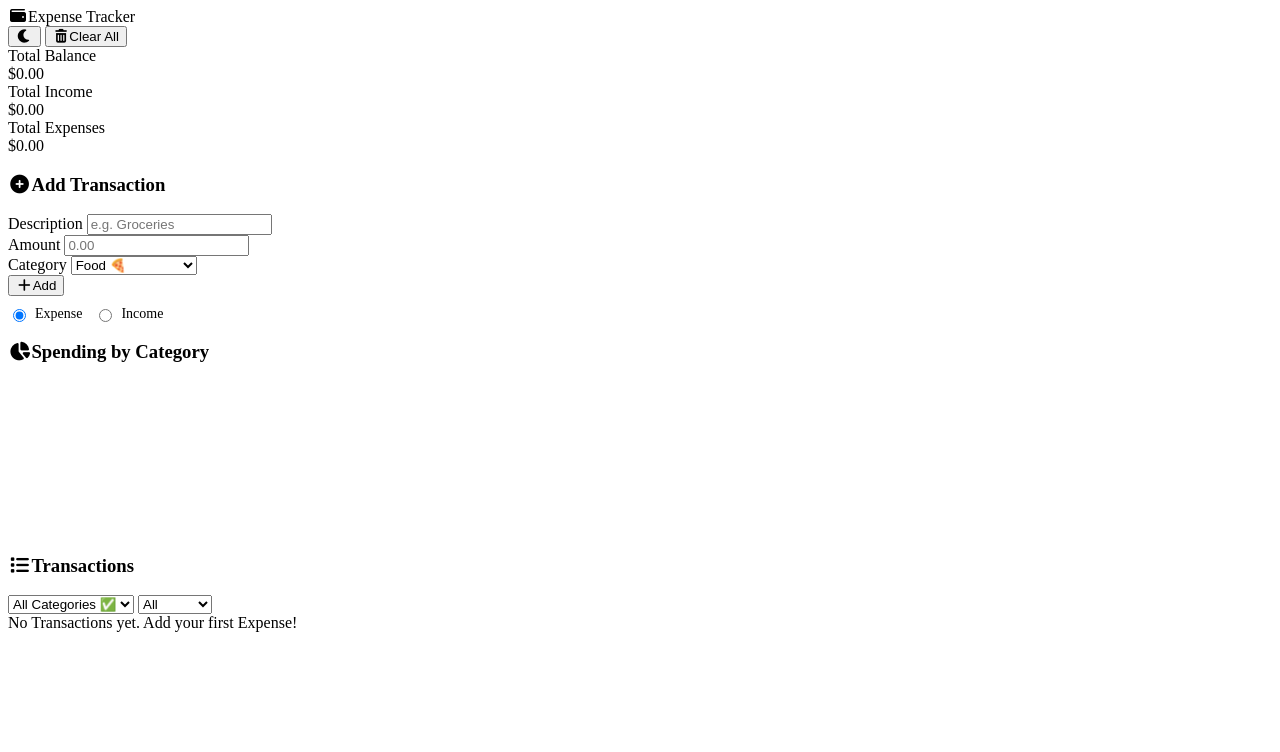
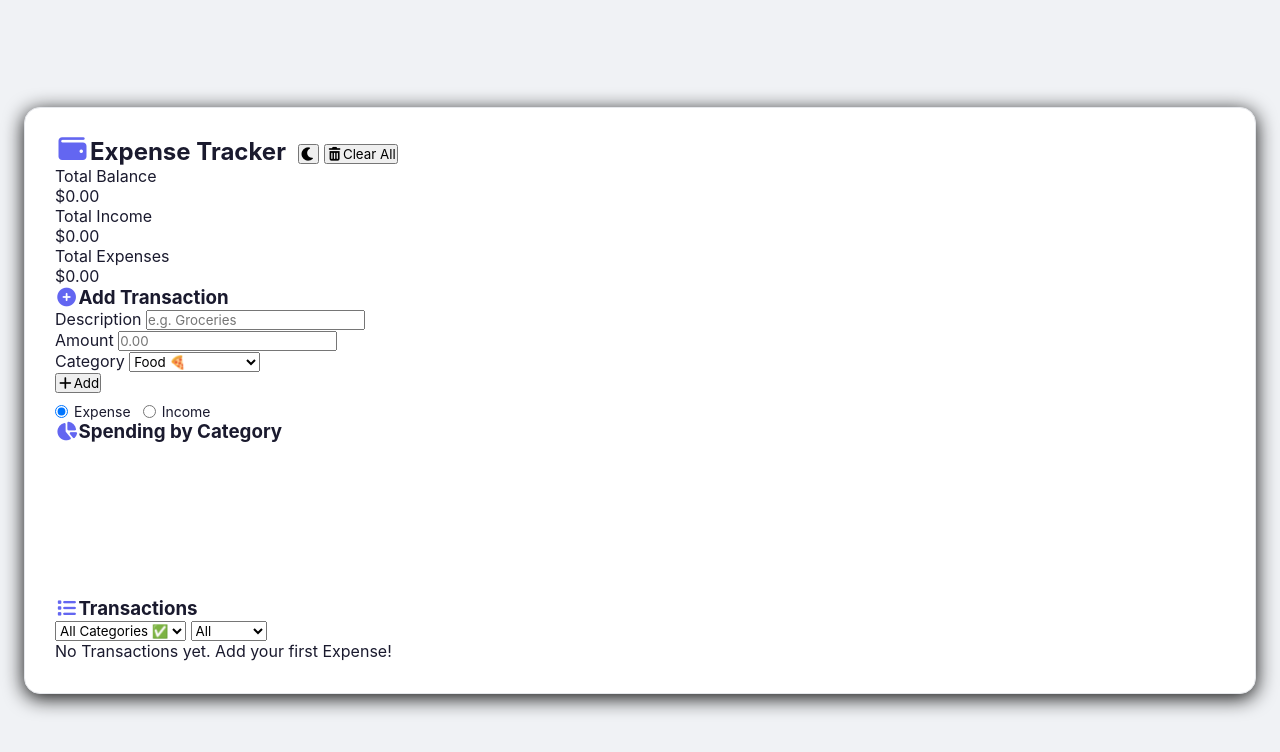
Before and after one commit to i-piy007/CodSoft_Task-3, a plain HTML site: page index.html in a window 1280 px wide. Drawn offline with nearby package versions, Linux system fonts and the light colour scheme.

Commit message:
working on css

```diff
--- a/index.html
+++ b/index.html
@@ -6,6 +6,7 @@
     <link rel="stylesheet" href="https://cdnjs.cloudflare.com/ajax/libs/font-awesome/7.3.0/css/all.min.css">
     <script src="https://cdnjs.cloudflare.com/ajax/libs/Chart.js/4.5.0/chart.min.js"></script>
     <title>Expense Tracker</title>
+    <link rel="stylesheet" href="style.css">
 </head>
 <body>
     <div class="app-container">
--- /dev/null
+++ b/style.css
@@ -0,0 +1,62 @@
+*{
+    margin: 0;
+    padding: 0;
+    box-sizing: border-box;
+    font-family:'Inter',-apple-system, BlinkMacSystemFont, 'Segoe UI', Roboto, sans-serif;
+}
+:root{
+    --bg: #f0f2f5;
+    --surface: #ffffff;
+    --text: #1a1a2e;
+    --text-secondary: #6b7280;
+    --border: #e5e7eb;
+    --accent: #6366f1;
+    --accent-light: #eef2ff;
+    --success: #10b981;
+    --warning: #f59e0b;
+    --danger: #ef4444;
+    --shadow: 0 4px 20px rgba(0, 0, 0, 0.96);
+    --radius: 16px;
+    --transition: 0.3s cubic-bezier(0.2, 0.9, 0.3, 1);
+}
+[data-theme="dark"]{
+    --bg: #0f0f1a;
+    --surface: #1a1a2e;
+    --text: #f0f2f5;
+    --text-secondary: #9ca3af;
+    --border: #2d2d44;
+    --accent: #818cf8;
+    --accent-light: #2d2d44;
+    --shadow: 0 4px 20px rgba(0, 0, 0, 0.4);
+}
+body{
+    background: var(--bg);
+    color: var(--text);
+    transition: background var(--transition), color var(--transition);
+    min-height: 100vh;
+    padding: 24px;
+    display: flex;
+    justify-content: center;
+    align-items: center;
+}
+.app-container{
+    width: 100%;
+    max-width: 1600px;
+    background: var(--surface);
+    border-radius: var(--radius);
+    box-shadow: var(--shadow);
+    border: 1px solid var(--border);
+    padding: 28px 30px 32px;
+    transition: background var(--transition), border var(--transition), box-shadow var(--transition);
+}
+.app-header{
+    display: flex;
+    align-items: center;
+    gap:12px;
+    font-size: 24px;
+    font-weight: 700;
+}
+.app-header .brand i{
+    color: var(--accent);
+    font-size: 28px;
+}
```
